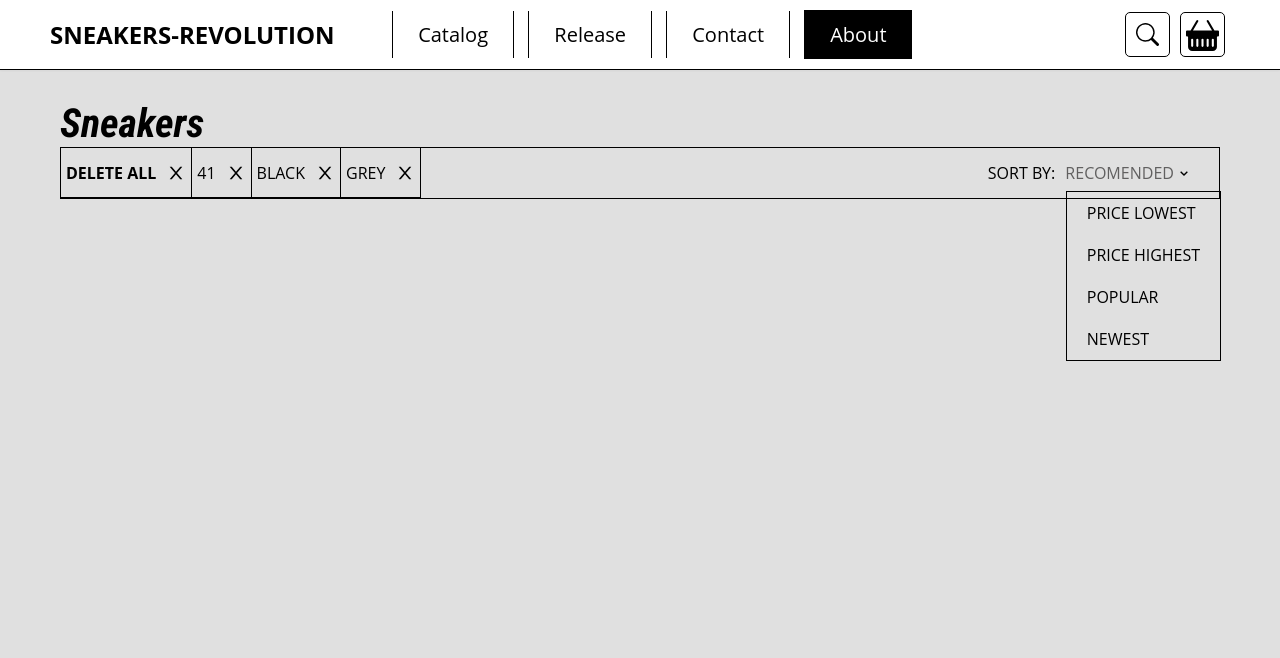
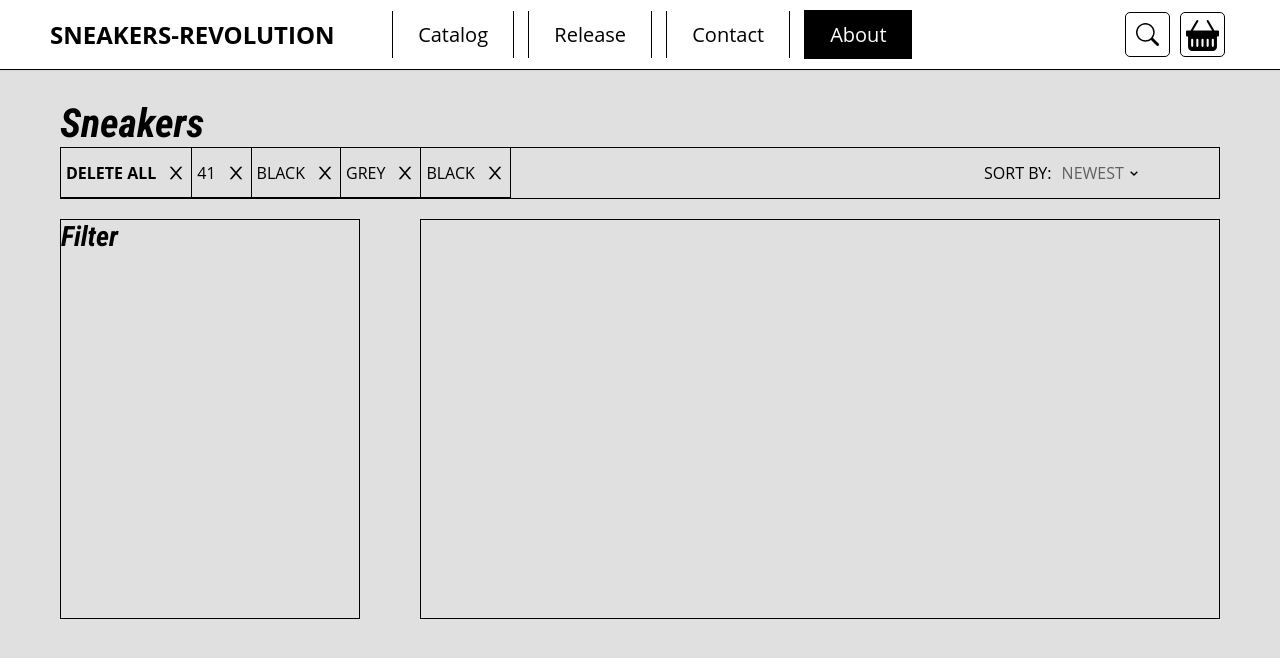
Before and after one commit to VitaliyLomachinsky/sneakers-revolution, a React (Create React App) app: page /catalog in a window 1280 px wide. Shown: the top 658 px of the page. Built offline with nearby package versions, Linux system fonts and the light colour scheme.

Commit message:
catalog start

```diff
--- a/src/App.scss
+++ b/src/App.scss
@@ -11,6 +11,10 @@ body {
 
   .bold {
     font-weight: bold;
+  }
+
+  .display_none {
+    display: none;
   }
 
   .header {
@@ -648,18 +652,26 @@ body {
               margin-left: 10px;
               width: 20px;
               height: auto;
+              transition: 0.2s;
+
+              &:hover {
+                transform: scale(1.25);
+              }
             }
           }
+        }
+
+        @media (max-width: 533px) {
+          max-width: 100%;
         }
       }
 
       .top-menu_sorts {
-        width: fit-content;
+        width: 240px;
         display: flex;
         align-items: center;
-        justify-content: space-between;
+
         height: 50px;
-        margin-right: 20px;
 
         text-transform: uppercase;
 
@@ -674,13 +686,19 @@ body {
 
             color: black;
           }
+
+          @media (max-width: 533px) {
+            padding: 10px 0;
+          }
         }
 
         .dropdown {
+          z-index: 10;
           position: absolute;
           margin-top: 205px;
-          margin-left: 83px;
+          margin-left: 75px;
           border: 1px solid black;
+          background-color: white;
 
           ul {
             list-style: none;
@@ -688,11 +706,27 @@ body {
             li {
               padding: 10px 20px;
               cursor: pointer;
+              border-top: 1px solid transparent;
+              border-bottom: 1px solid transparent;
+              transition: 0.2s;
 
               &:hover {
-                background-color: #a1d0fa;
+                background-color: #a3a3a3;
+                border-top: 1px solid black;
+                border-bottom: 1px solid black;
               }
             }
+
+            .active_sort {
+              background-color: #555;
+              color: white;
+            }
+          }
+
+          @media (max-width: 533px) {
+            position: relative;
+            display: block;
+            margin: 0;
           }
         }
 
@@ -700,10 +734,51 @@ body {
           cursor: pointer;
           color: rgb(97, 96, 96);
           transition: 0.2s;
+          justify-content: left;
 
           &:hover {
             color: black;
           }
+
+          @media (max-width: 533px) {
+            display: none;
+          }
+        }
+
+        @media (max-width: 533px) {
+          display: block;
+          height: fit-content;
+          margin: 0 auto;
+        }
+      }
+
+      @media (max-width: 533px) {
+        display: block;
+        padding-bottom: 20px;
+      }
+    }
+
+    .catalog_main {
+      margin: 20px 0;
+
+      display: flex;
+      justify-content: space-between;
+
+      .main {
+        border: 1px solid black;
+        width: 800px;
+        height: 400px;
+      }
+
+      .side_filters {
+        border: 1px solid black;
+        width: 300px;
+        height: 400px;
+
+        .filter_title {
+          font-family: "Roboto Condensed", sans-serif;
+          font-size: 28px;
+          font-weight: bold;
         }
       }
     }
--- a/src/layout/Catalog/Catalog.tsx
+++ b/src/layout/Catalog/Catalog.tsx
@@ -1,10 +1,16 @@
-import Top_menu from "./Components/Top_menu";
+import Main from "./Components/Main/Main";
+import Side_filters from "./Components/Main/Side_filters";
+import Top_menu from "./Components/Top_menu/Top_menu";
 
 const Catalog = () => {
   return (
     <div className="catalog">
       <h1 className="catalog_title">Sneakers</h1>
       <Top_menu />
+      <div className="catalog_main">
+        <Side_filters />
+        <Main />
+      </div>
     </div>
   );
 };
--- /dev/null
+++ b/src/layout/Catalog/Components/Main/Main.tsx
@@ -0,0 +1,6 @@
+
+const Main = () => {
+    return <div className="main"></div>;
+  };
+
+  export default Main;
--- /dev/null
+++ b/src/layout/Catalog/Components/Main/Side_filters.tsx
@@ -0,0 +1,9 @@
+const Side_filters = () => {
+  return (
+    <div className="side_filters">
+      <h2 className="filter_title">Filter</h2>
+    </div>
+  );
+};
+
+export default Side_filters;
--- a/src/layout/Catalog/Components/Top_menu_filters.tsx
+++ b/src/layout/Catalog/Components/Top_menu/Top_menu_filters.tsx
@@ -1,7 +1,7 @@
 import { AiOutlineClose } from "react-icons/ai";
 
 const Top_menu_filters = () => {
-  const filters: string[] = ["41", "black", "grey"];
+  const filters: string[] = ["41", "black", "grey", "black"];
   return (
     <div className="top-menu_filters">
       {filters.length > 1 ? (
--- /dev/null
+++ b/src/layout/Catalog/Components/Top_menu/Top_menu_sorts.tsx
@@ -0,0 +1,59 @@
+import { useState } from "react";
+import { BiChevronDown, BiChevronUp } from "react-icons/bi";
+
+const Top_menu_sorts = () => {
+  const P_L = "price lowest";
+  const P_H = "price highest";
+  const POPULAR = "popular";
+  const NEWEST = "newest";
+
+  const [dropdown_open, setDropDownOpen] = useState(false);
+  const [dropdown_value, setDropDownValue] = useState(NEWEST);
+
+  const change_value = (value: string) => {
+    setDropDownOpen(false);
+    setDropDownValue(value);
+  };
+  return (
+    <div className="top-menu_sorts">
+      <div className="top_menu_sort">Sort By:</div>
+      <div
+        className="top_menu_sort sort_by"
+        onClick={() => setDropDownOpen(!dropdown_open)}
+      >
+        {dropdown_value}
+        <BiChevronDown className="up_down_icon"></BiChevronDown>
+      </div>
+      <div className={dropdown_open ? "dropdown" : "dropdown display_none"}>
+        <ul>
+          <li
+            onClick={() => change_value(P_L)}
+            className={dropdown_value == P_L ? "active_sort" : ""}
+          >
+            price lowest
+          </li>
+          <li
+            onClick={() => change_value(P_H)}
+            className={dropdown_value == P_H ? "active_sort" : ""}
+          >
+            price highest
+          </li>
+          <li
+            onClick={() => change_value(POPULAR)}
+            className={dropdown_value == POPULAR ? "active_sort" : ""}
+          >
+            popular
+          </li>
+          <li
+            onClick={() => change_value(NEWEST)}
+            className={dropdown_value == NEWEST ? "active_sort" : ""}
+          >
+            newest
+          </li>
+        </ul>
+      </div>
+    </div>
+  );
+};
+
+export default Top_menu_sorts;
--- a/src/layout/Catalog/Components/Top_menu_sorts.tsx
+++ /dev/null
@@ -1,24 +0,0 @@
-import { BiChevronDown, BiChevronUp } from "react-icons/bi";
-
-const Top_menu_sorts = () => {
-  let active_sort = "";
-  return (
-    <div className="top-menu_sorts">
-      <div className="top_menu_sort">Sort By:</div>
-      <div className="top_menu_sort sort_by">
-        RECOMENDED
-        <BiChevronDown className="up_down_icon"></BiChevronDown>
-      </div>
-      <div className="dropdown">
-        <ul>
-          <li>price lowest</li>
-          <li>price highest</li>
-          <li>popular</li>
-          <li>newest</li>
-        </ul>
-      </div>
-    </div>
-  );
-};
-
-export default Top_menu_sorts;
```
Also changed, not shown: src/Entity/IFilter.tsx (added), src/layout/Catalog/Components/Top_menu/Top_menu.tsx (renamed from src/layout/Catalog/Components/Top_menu.tsx).
